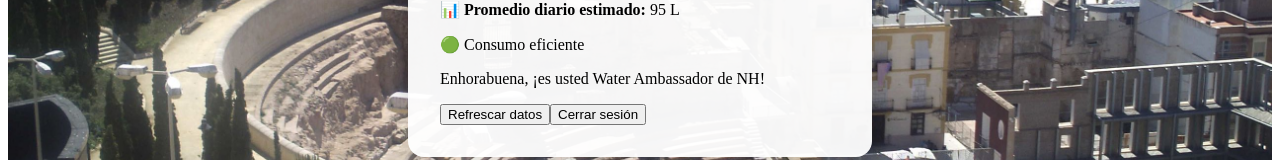
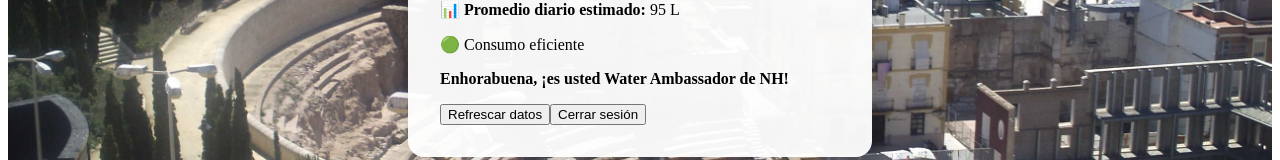
Before and after one commit to Jmamoles/hotel-dashboard, a React (Create React App) app: page /dashboard1/1 in a window 1280 px wide. Shown: the part 491-651 px from the top of the page. Built offline with nearby package versions, Linux system fonts and the light colour scheme.

Commit message:
agrego mejoras al dashboard de habitacion

```diff
--- a/src/Dashboard1.js
+++ b/src/Dashboard1.js
@@ -49,15 +49,13 @@ const Dashboard1 = () => {
     navigate("/login");
   };
 
-  if (!datosHabitacion) return null;
-
-  // Función para mostrar el mensaje de Water Ambassador
+  // Mostrar el mensaje de Water Ambassador si el consumo es menor a 150
   const obtenerEstadoConsumo = () => {
     if (datosHabitacion.consumo < 150) {
       return (
         <div>
           <p>🟢 Consumo eficiente</p>
-          <p>Enhorabuena, ¡es usted Water Ambassador de NH!</p>
+          <p><strong>Enhorabuena, ¡es usted Water Ambassador de NH!</strong></p>
         </div>
       );
     } else if (datosHabitacion.consumo >= 150 && datosHabitacion.consumo <= 200) {
@@ -66,6 +64,8 @@ const Dashboard1 = () => {
       return <p>🔴 Consumo alto</p>;
     }
   };
+
+  if (!datosHabitacion) return null;
 
   return (
     <div
```
